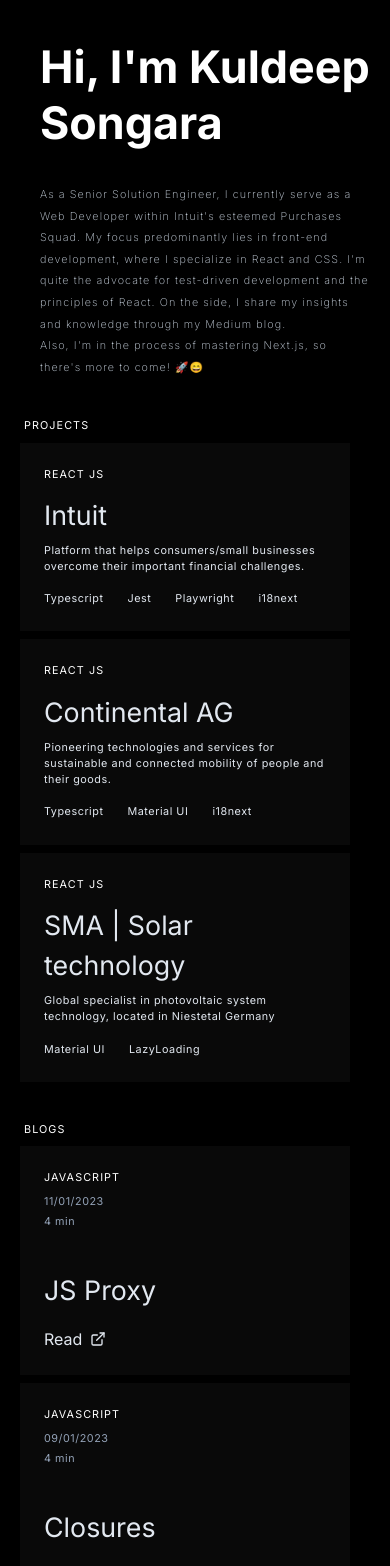
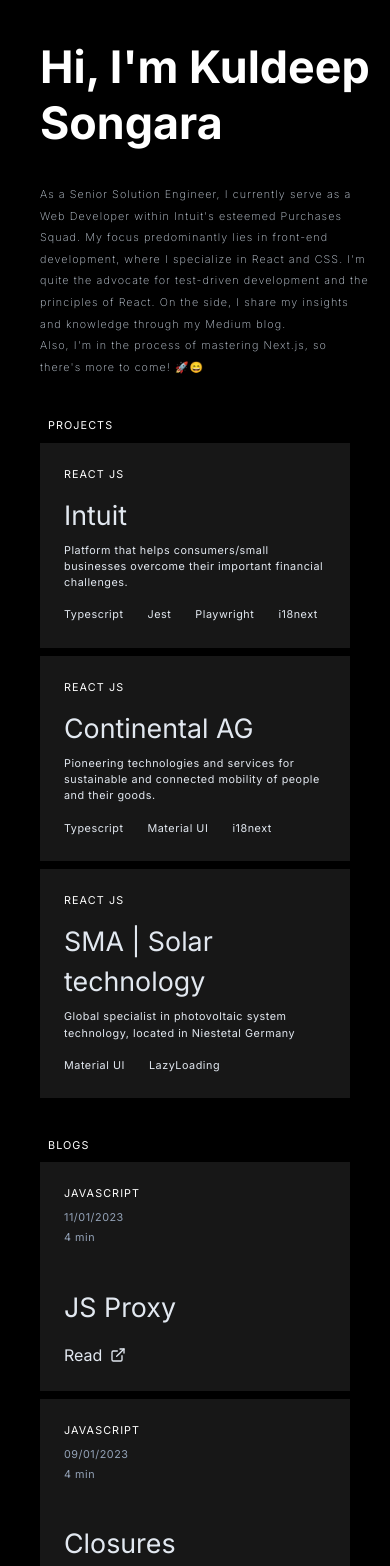
Before and after one commit to kuldeepSongara/my-portfolio, a Next.js app: page / in a window 390 px wide. Shown: the top 1566 px of the page. Built offline with nearby package versions, Linux system fonts and the light colour scheme.

Commit message:
fix: did some css fixes

```diff
--- a/app/components/atom/BlogTile.tsx
+++ b/app/components/atom/BlogTile.tsx
@@ -6,7 +6,7 @@
   const { title, topic, date, link, readTime } = blogDetail;
 
   return (
-    <section className="bg-[#090909] p-6 h-full">
+    <section className="bg-[#171717] p-6 h-full">
       <h6 className="uppercase text-sm tracking-widest">{topic}</h6>
       <p className="text-sm tracking-wider mt-2 text-slate-400">{date}</p>
       <p className="text-sm tracking-wider mt-1 text-slate-400">{readTime}</p>
--- a/app/components/atom/ContactTile.tsx
+++ b/app/components/atom/ContactTile.tsx
@@ -7,7 +7,7 @@
     <Link
       href={contactinfo.href}
       target="_black"
-      className="bg-[#090909] p-6 flex justify-center ease-in-out"
+      className="bg-[#171717] p-6 flex justify-center ease-in-out"
     >
       <Logo />
     </Link>
--- a/app/components/atom/ExperimentTile.tsx
+++ b/app/components/atom/ExperimentTile.tsx
@@ -1,6 +1,6 @@
 const ExperimentTile = () => {
   return (
-    <section className="bg-[#090909] p-6 text-center">COMING SOON</section>
+    <section className="bg-[#171717] p-6 text-center">COMING SOON</section>
   );
 };
 
--- a/app/components/atom/ProjectTile.tsx
+++ b/app/components/atom/ProjectTile.tsx
@@ -3,7 +3,7 @@
 const ProjectTile = ({ projectDetail }: { projectDetail: Project }) => {
   const { tech, name, description, techStack } = projectDetail;
   return (
-    <section className="bg-[#090909] p-6">
+    <section className="bg-[#171717] p-6">
       <h6 className="uppercase text-sm tracking-widest">{tech}</h6>
       <p className="mt-3 text-3xl tracking-normal text-slate-200">{name}</p>
       <p className="text-sm tracking-wider mt-2 text-slate-200">
--- a/app/components/molecule/Blogs.tsx
+++ b/app/components/molecule/Blogs.tsx
@@ -9,11 +9,11 @@
 
   return (
     <>
-      <h6 className="block md:hidden pl-6 mb-[-32px] uppercase text-sm tracking-widest">
+      <h6 className="block md:hidden pl-12 mb-[-32px] uppercase text-sm tracking-widest">
         Blogs
       </h6>
       <div
-        className="p-10 pl-5 md:p-12 md:pl-6 lg:p-20 2xl:p-24 flex flex-col gap-2 lg:flex-row"
+        className="p-10 md:p-12 md:pl-6 lg:p-20 2xl:p-24 flex flex-col gap-2 lg:flex-row"
         id="blogs"
       >
         <div className="flex flex-col gap-2 lg:w-[50%]">
--- a/app/components/molecule/Contact.tsx
+++ b/app/components/molecule/Contact.tsx
@@ -4,11 +4,11 @@
 const Contact = () => {
   return (
     <>
-      <h6 className="block md:hidden pl-6 mb-[-32px] uppercase text-sm tracking-widest">
+      <h6 className="block md:hidden pl-12 mb-[-32px] uppercase text-sm tracking-widest">
         Contact
       </h6>
       <div
-        className="p-10 pl-5 md:p-12 md:pl-6 lg:p-20 2xl:p-24 flex justify-end gap-2"
+        className="p-10 md:p-12 md:pl-6 lg:p-20 2xl:p-24 flex justify-end gap-2"
         id="contact"
       >
         {ContactInfo.map((contact) => (
--- a/app/components/molecule/Experiments.tsx
+++ b/app/components/molecule/Experiments.tsx
@@ -3,7 +3,7 @@
 const Experiments = () => {
   return (
     <div
-      className="p-10 pl-5 md:p-12 md:pl-6 lg:p-20 2xl:p-24 flex flex-col gap-2"
+      className="p-10 md:p-12 md:pl-6 lg:p-20 2xl:p-24 flex flex-col gap-2"
       id="experiments"
     >
       <ExperimentTile />
--- a/app/components/molecule/Projects.tsx
+++ b/app/components/molecule/Projects.tsx
@@ -4,11 +4,11 @@
 const Projects = () => {
   return (
     <>
-      <h6 className="block md:hidden pl-6 mb-[-32px] uppercase text-sm tracking-widest">
+      <h6 className="block md:hidden pl-12 mb-[-32px] uppercase text-sm tracking-widest">
         Projects
       </h6>
       <div
-        className="p-10 pl-5 md:p-12 md:pl-6 lg:p-20 2xl:p-24 flex flex-col gap-2"
+        className="p-10 md:p-12 md:pl-6 lg:p-20 2xl:p-24 flex flex-col gap-2"
         id="projects"
       >
         {ProjectsData.map((project) => (
```
